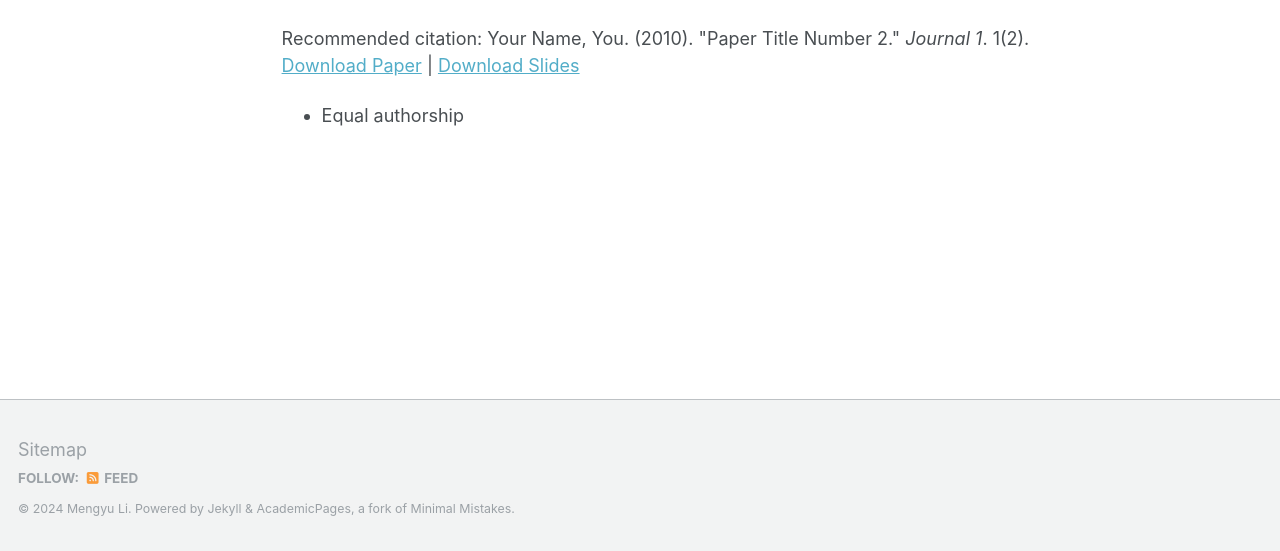
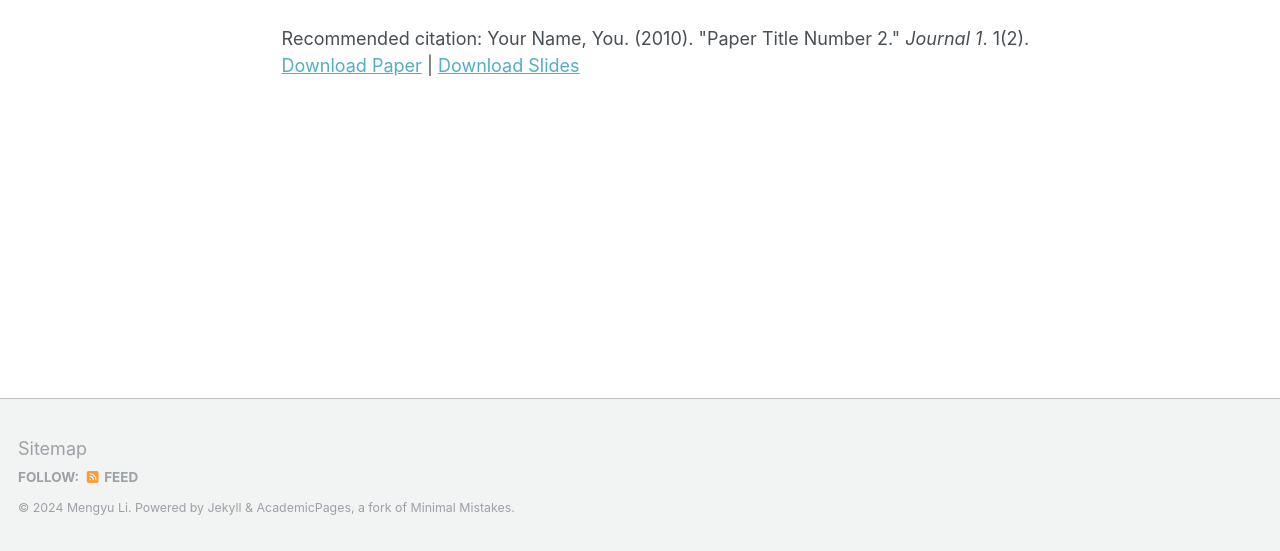
Before and after one commit to im-mengyuli/im-mengyuli.github.io, a Jekyll site: the page built from _pages/publications.md, in a window 1280 px wide and 1385 px high. Shown: the part 831-1382 px from the top of the window. Built offline with Jekyll 4.4.1, drawn with Linux system fonts in a browser that asks for light colours; some web fonts are replaced.

Commit message:
Update publications.md

```diff
--- a/_pages/publications.md
+++ b/_pages/publications.md
@@ -14,4 +14,3 @@ author_profile: true
 {% for post in site.publications reversed %}
   {% include archive-single.html %}
 {% endfor %}
-* Equal authorship
```
